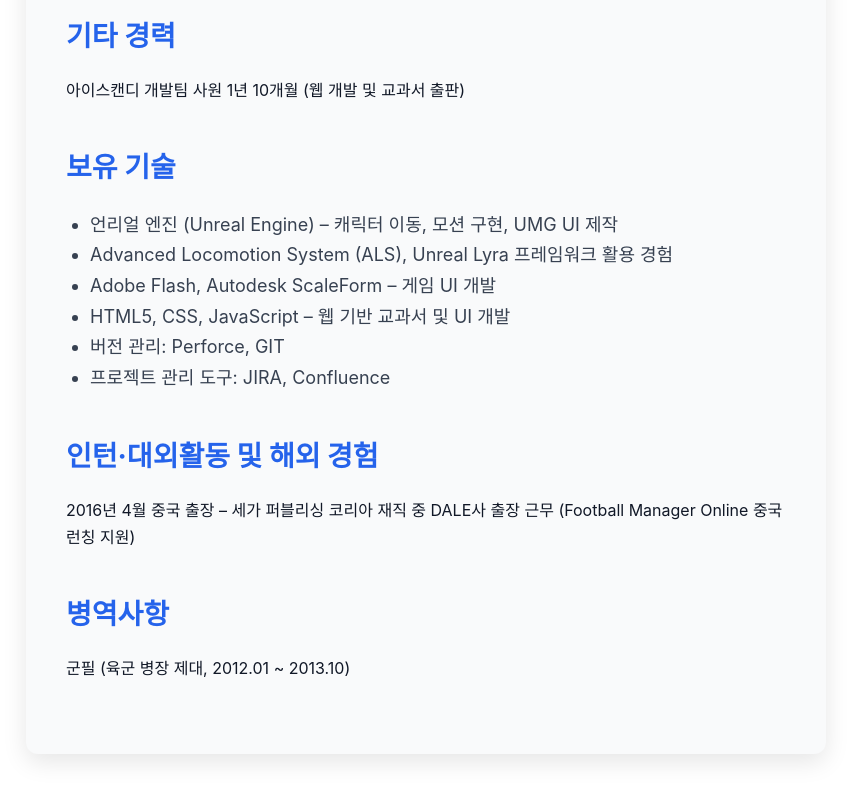
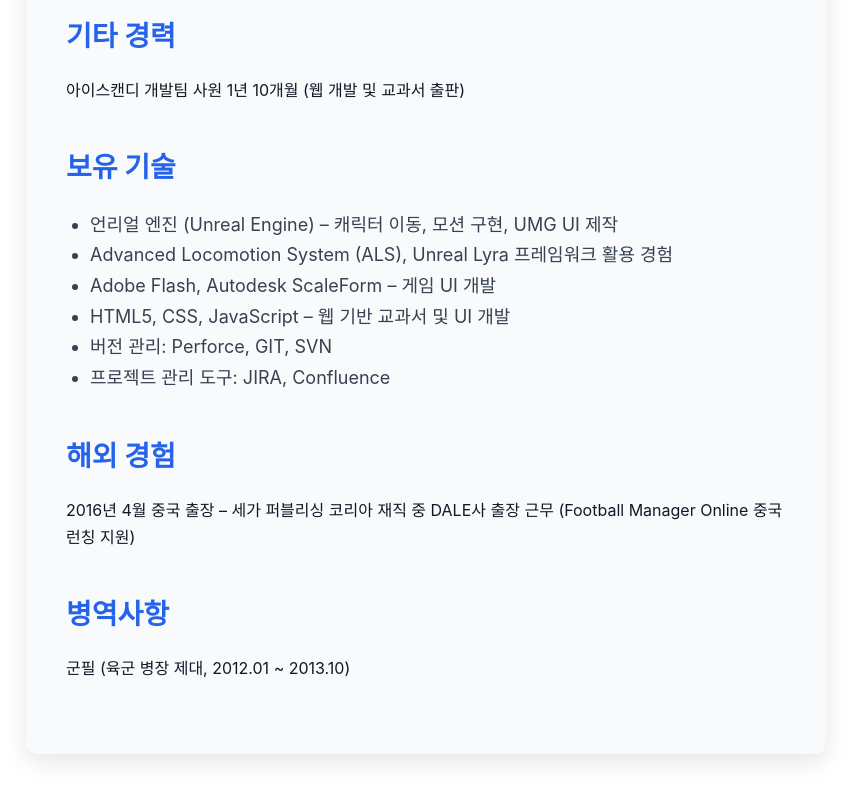
Before and after one commit to LeftAshes/portfolio, a React (Vite) app: page / in a window 1280 px wide. Shown: the part 840-1640 px from the top of the page, without its empty margins (214-1065 px from the left). Built offline with nearby package versions, Linux system fonts and the light colour scheme.

Commit message:
텍스트 수정

```diff
--- a/package.json
+++ b/package.json
@@ -2,7 +2,7 @@
   "name": "portfolio",
   "version": "0.1.0",
   "private": true,
-  "homepage": "https://LeftAshes.github.io/portfolio",
+  "homepage": "https://leftashes.github.io/portfolio",
   "type": "module",
   "scripts": {
     "dev": "vite",
--- a/src/pages/About.jsx
+++ b/src/pages/About.jsx
@@ -47,13 +47,13 @@ export default function About() {
           <li>Advanced Locomotion System (ALS), Unreal Lyra 프레임워크 활용 경험</li>
           <li>Adobe Flash, Autodesk ScaleForm – 게임 UI 개발</li>
           <li>HTML5, CSS, JavaScript – 웹 기반 교과서 및 UI 개발</li>
-          <li>버전 관리: Perforce, GIT</li>
+          <li>버전 관리: Perforce, GIT, SVN</li>
           <li>프로젝트 관리 도구: JIRA, Confluence</li>
         </ul>
       </section>
 
       <section className={styles.section}>
-        <h2 className={styles.subtitle}>인턴·대외활동 및 해외 경험</h2>
+        <h2 className={styles.subtitle}>해외 경험</h2>
         <p>
           2016년 4월 중국 출장 – 세가 퍼블리싱 코리아 재직 중 DALE사 출장 근무 (Football Manager Online 중국 런칭 지원)
         </p>
```
